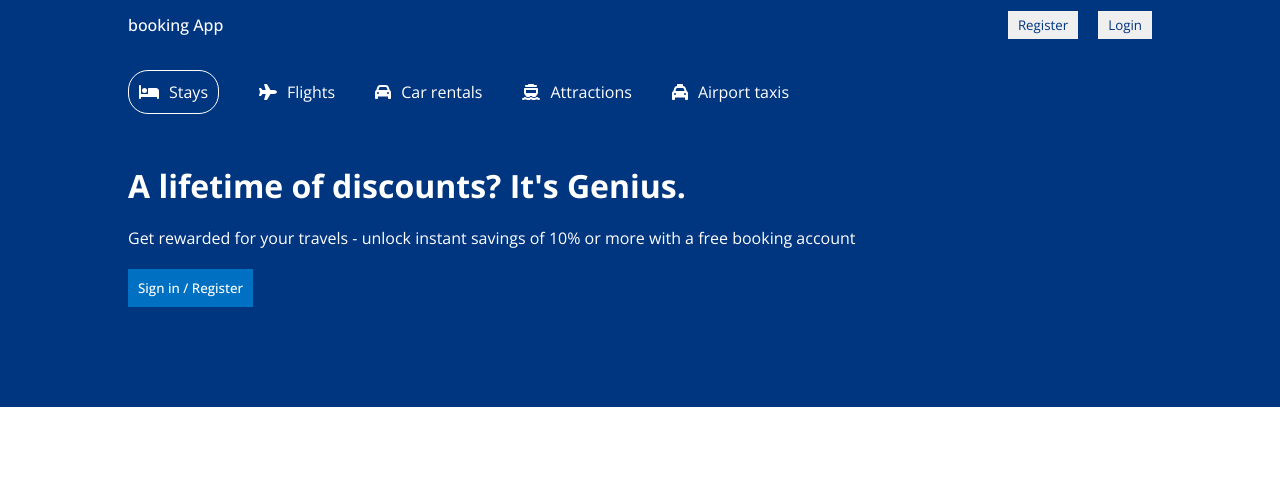
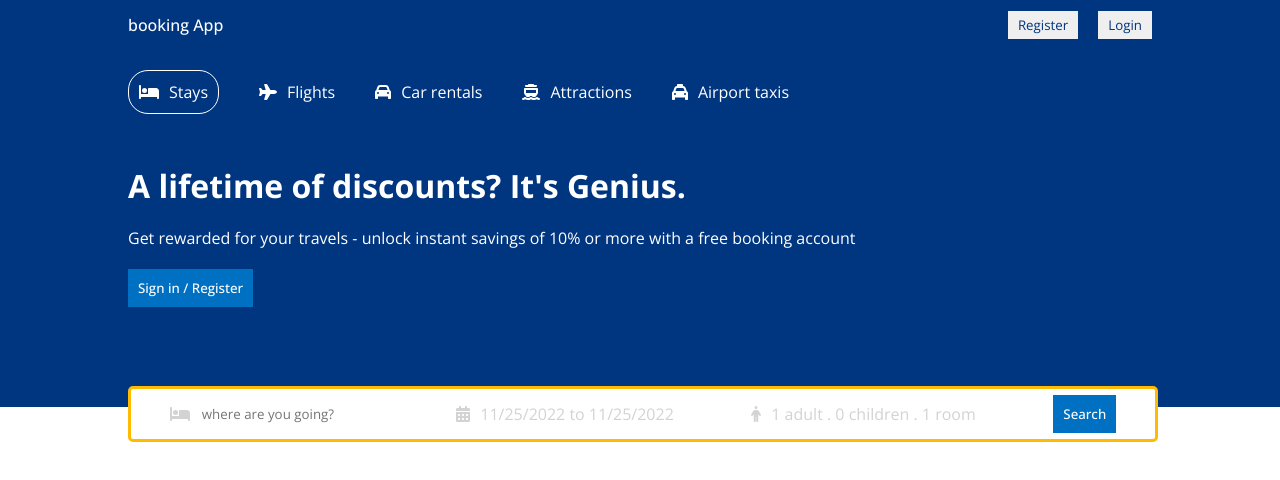
Before and after one commit to Cristopxer/bookingAppClient, a React (Create React App) app: page / in a window 1280 px wide. Shown: the top 480 px of the page. Built offline with nearby package versions, Linux system fonts and the light colour scheme.

Commit message:
Header/Search bar completed

```diff
--- a/package.json
+++ b/package.json
@@ -10,6 +10,7 @@
     "@testing-library/react": "^13.4.0",
     "@testing-library/user-event": "^13.5.0",
     "react": "^18.2.0",
+    "react-date-range": "^1.4.0",
     "react-dom": "^18.2.0",
     "react-router-dom": "^6.4.3",
     "react-scripts": "5.0.1",
--- a/src/Components/Header/Header.css
+++ b/src/Components/Header/Header.css
@@ -1,37 +1,43 @@
-.header{
+.header {
     background-color: #003580;
     color: white;
     display: flex;
     justify-content: center;
+    position: relative;
 }
 
-.headerContainer{
+.headerContainer {
     width: 100%;
     max-width: 1024px;
     margin: 20px 0px 100px 0px;
 }
-.headerList{
+
+.headerContainer.listMode{
+    margin: 20px 0px 0px 0px;
+}
+.headerList {
     display: flex;
     gap: 40px;
 }
 
-.headerListItem{
+.headerListItem {
     display: flex;
     align-items: center;
     gap: 10px;
     margin-bottom: 50px;
 }
-.headerListItem.active{
+
+.headerListItem.active {
     border: 1px solid white;
     padding: 10px;
     border-radius: 20px;
 }
 
-.headerDesc{
+.headerDesc {
     margin: 20px 0px;
 }
 
-.headerBtn{
+.headerBtn {
     background-color: #0071c2;
     color: white;
     font-weight: 500;
@@ -39,3 +45,82 @@
     padding: 10px;
     cursor: pointer;
 }
+
+.headerSearch {
+    height: 30px;
+    background-color: white;
+    border: 3px solid #febb02;
+    display: flex;
+    align-items: center;
+    justify-content: space-around;
+    padding: 10px 0px;
+    border-radius: 5px;
+    position: absolute;
+    bottom: -35px;
+    width: 100%;
+    max-width: 1024px;
+}
+
+.headerIcon {
+    color: lightgray;
+}
+
+.headerSearchItem {
+    display: flex;
+    align-items: center;
+    gap: 10px;
+}
+
+.headerSearchInput {
+    border: none;
+    outline: none;
+}
+
+.headerSearchText {
+    color: lightgray;
+    cursor: pointer;
+}
+
+.date {
+    position: absolute;
+    top: 50px;
+
+}
+
+.options {
+    position: absolute;
+    top: 50px;
+    background-color: white;
+    color: gray;
+    border-radius: 5px;
+    box-shadow: -2px 5px 12px -1px rgba(66, 66, 66, 0.20);
+    -webkit-box-shadow: -2px 5px 12px -1px rgba(66, 66, 66, 0.20);
+    -moz-box-shadow: -2px 5px 12px -1px rgba(66, 66, 66, 0.20);
+}
+
+.optionItem {
+    width: 200px;
+    display: flex;
+    justify-content: space-between;
+}
+
+.optionCounter {
+    display: flex;
+    align-items: center;
+    gap: 10px;
+    font-size: 12px;
+    color: black;
+}
+
+.optionCounterButton {
+    width: 30px;
+    height: 30px;
+    margin-bottom: 5px;
+    border: 1px solid #0071c2;
+    color: #0071c2;
+    cursor: pointer;
+    background-color: white;
+}
+.optionCounterButton:disabled{
+    cursor: not-allowed;
+}
--- a/src/Components/Header/Header.js
+++ b/src/Components/Header/Header.js
@@ -1,11 +1,40 @@
-import React from 'react'
+import React, { useState } from 'react'
 import './Header.css'
 import { FontAwesomeIcon } from '@fortawesome/react-fontawesome'
-import { faBed, faCar, faFerry, faPlane, faTaxi } from '@fortawesome/free-solid-svg-icons'
-function Header() {
+import { DateRange } from 'react-date-range'
+import { faBed, faCalendarDays, faCar, faFerry, faPerson, faPlane, faTaxi } from '@fortawesome/free-solid-svg-icons'
+import 'react-date-range/dist/styles.css'; // main css file
+import 'react-date-range/dist/theme/default.css'; // theme css file
+import { format } from 'date-fns'
+
+
+function Header({ type }) {
+    const [openDate, setOpenDate] = useState(false)
+    const [openOptions, setOpenOptions] = useState(false)
+    const [options, setOptions] = useState({
+        adult: 1,
+        children: 0,
+        room: 1
+    })
+    const [date, setDate] = useState([
+        {
+            startDate: new Date(),
+            endDate: new Date(),
+            key: 'selection'
+        }
+    ]);
+
+    const handleOption = (name, operation) => {
+        setOptions(prev => {
+            return {
+                ...prev,
+                [name]: operation === 'i' ? options[name] + 1 : options[name] - 1
+            }
+        })
+    }
     return (
         <div className="header">
-            <div className="headerContainer">
+            <div className={type === 'list' ? "headerContainer listMode" : "headerContainer"}>
                 <div className="headerList">
                     <div className="headerListItem active">
                         <FontAwesomeIcon icon={faBed} />
@@ -28,11 +57,61 @@
                         <span>Airport taxis</span>
                     </div>
                 </div>
-                <h1 className="headerTitle">A lifetime of discounts? It's Genius.</h1>
-                <p className="headerDesc">Get rewarded for your travels - unlock instant savings of 10% or more
-                    with a free booking account
-                </p>
-                <button className="headerBtn">Sign in / Register</button>
+                { type !== 'list' && <><h1 className="headerTitle">A lifetime of discounts? It's Genius.</h1>
+                    <p className="headerDesc">Get rewarded for your travels - unlock instant savings of 10% or more
+                        with a free booking account
+                    </p>
+                    <button className="headerBtn">Sign in / Register</button>
+                    <div className="headerSearch">
+                        <div className="headerSearchItem">
+                            <FontAwesomeIcon icon={faBed} className='headerIcon' />
+                            <input type="text" placeholder='where are you going?' className='headerSearchInput' />
+                        </div>
+                        <div className="headerSearchItem">
+                            <FontAwesomeIcon icon={faCalendarDays} className='headerIcon' />
+                            <span onClick={() => setOpenDate(!openDate)} className='headerSearchText'>{`${format(date[0].startDate, 'MM/dd/yyyy')} to ${format(date[0].endDate, 'MM/dd/yyyy')}`}</span>
+                            {openDate && <DateRange
+                                editableDateInputs={true}
+                                onChange={item => setDate([item.selection])}
+                                moveRangeOnFirstSelection={false}
+                                ranges={date}
+                                className='date'
+                            />}
+                        </div>
+                        <div className="headerSearchItem">
+                            <FontAwesomeIcon icon={faPerson} className='headerIcon' />
+                            <span onClick={() => { setOpenOptions(!openOptions) }} className='headerSearchText'>{`${options.adult} adult . ${options.children} children . ${options.room} room`}</span>
+                            {openOptions && <div className="options">
+                                <div className="optionItem">
+                                    <span className="optionText">Adult</span>
+                                    <div className="optionCounter">
+                                        <button className="optionCounterButton" onClick={() => handleOption("adult", "d")} disabled={options.adult <= 1}>-</button>
+                                        <span className="optionCounterNumber">{options.adult}</span>
+                                        <button className="optionCounterButton" onClick={() => handleOption("adult", "i")}>+</button>
+                                    </div>
+                                </div>
+                                <div className="optionItem">
+                                    <span className="optionText">Children</span>
+                                    <div className="optionCounter">
+                                        <button className="optionCounterButton" onClick={() => handleOption("children", "d")} disabled={options.children <= 0}>-</button>
+                                        <span className="optionCounterNumber">{options.children}</span>
+                                        <button className="optionCounterButton" onClick={() => handleOption("children", "i")}>+</button>
+                                    </div>
+                                </div>
+                                <div className="optionItem">
+                                    <span className="optionText">Room</span>
+                                    <div className="optionCounter">
+                                        <button className="optionCounterButton" onClick={() => handleOption("room", "d")} disabled={options.adult <= 1}>-</button>
+                                        <span className="optionCounterNumber">{options.room}</span>
+                                        <button className="optionCounterButton" onClick={() => handleOption("room", "i")}>+</button>
+                                    </div>
+                                </div>
+                            </div>}
+                        </div>
+                        <div className="headerSearchItem">
+                            <button className="headerBtn">Search</button>
+                        </div>
+                    </div> </>}
             </div>
         </div>
     )
--- a/src/pages/list/List.js
+++ b/src/pages/list/List.js
@@ -1,8 +1,13 @@
 import React from 'react'
+import Navbar from '../../Components/Navbar/Navbar'
+import Header from '../../Components/Header/Header'
 
 function List() {
   return (
-    <div>List</div>
+    <div>
+      <Navbar />
+      <Header type="list" />
+    </div>
   )
 }
 
```
Also changed, not shown: 1 other file (tests, documents, lock files or other folders).
